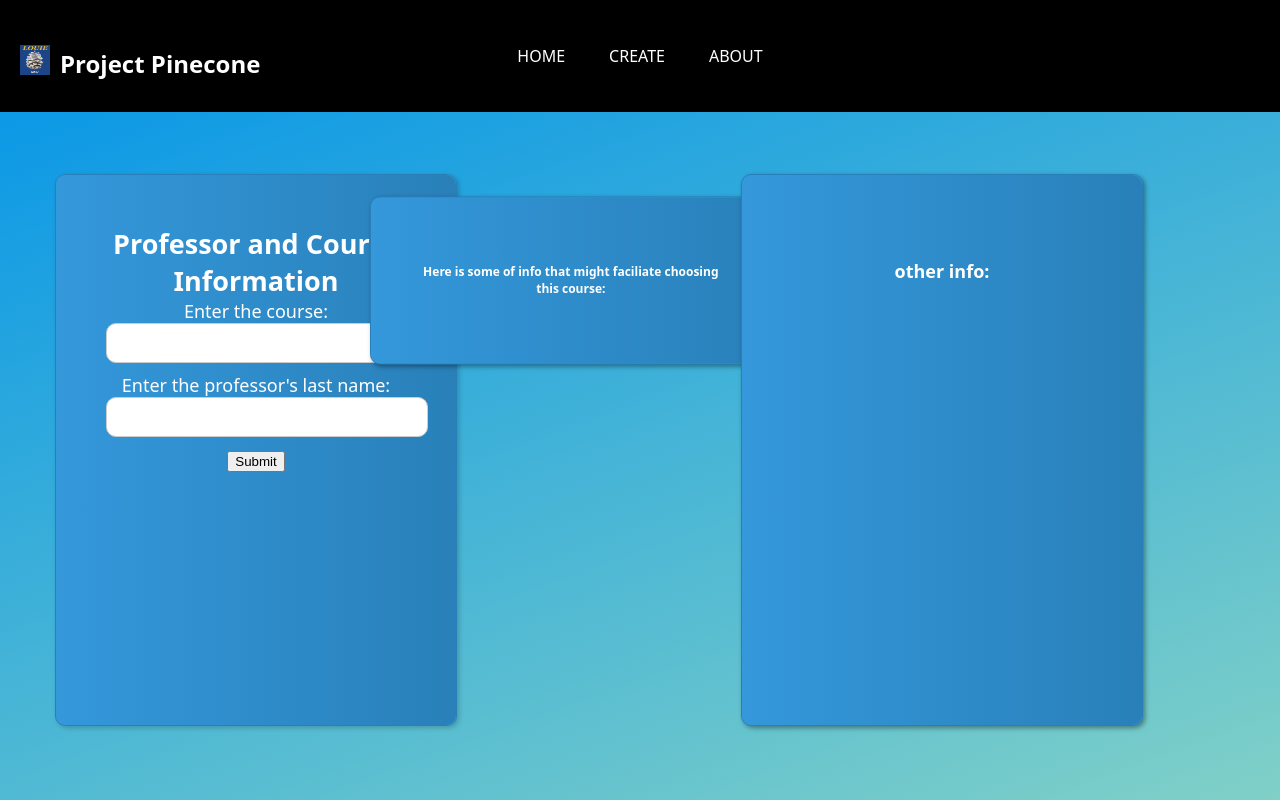
After one commit to UnlimitedDrip/ProjectPinecone, a Flask app: template project_pinecone/templates/index.html in a window 1280 px wide. The commit adds this page. Run offline with Flask 3, Linux system fonts and the light colour scheme; the template is opened without the code that fills it, so the values that code supplies are empty.

Commit message:
Flask completed (#31)
* Delete project_pinecone directory

* Add files via upload

```diff
--- /dev/null
+++ b/project_pinecone/Prototype.py
@@ -0,0 +1,95 @@
+#Prototype.py
+professors = [
+    {
+        "firstName": 'Ashish',
+        "lastName": 'Amresh',
+        "rating": '2.6/5',
+        "difficulty": '1.9/5',
+        "link": 'https://www.ratemyprofessors.com/professor/1356382',
+        "comment1": "Overall he didn't do anything during the semester so far other than use other professor's material to 'teach' the course. Be prepared to figure everything out on your own. The videos he uses are generic, outdated, and most likely won't pertain to the OS you are running.",
+        "comment2": "Barely taught. Just gave specific lessons from book. Cares more about research than teaching.",
+        "comment3": "The video lectures are pretty good quality, the instructor in the videos is well qualified and speaks clearly. the coursework is moderate but not very difficult. Amresh was very responsive and I generally found this to be one of the better parts of the BSE program at ASU."
+    },
+    {
+        "firstName": 'Paul',
+        "lastName": 'Bakke',
+        "rating": '3.4/5',
+        "difficulty": '2.5/5',
+        "link": 'https://www.ratemyprofessors.com/professor/2678904',
+        "comment1": "Most of the stuff is going to be learned by doing the coding itself and his lectures are quite boring. You also don't know what grade you're actually going to get until near the end of the semester. I was thinking I ended the semester at a B- when I calculated it myself but ended with an A. If you put even 2 hours a week of effort you'll do fine.",
+        "comment2": "He was very nice but he stopped teaching about a month after school had started. I started to not understand what was going on in the class. Showing up felt like it was useless after that; he posted his lectures online and everything was online. The lab was horrible though, very hard.",
+        "comment3": "I felt like his lectures were there just to be there. Most of the learning is done on your own with the homework. He understands students are busy and provides very flexible hours which are very much appreciated. He is also always super helpful. The most unhelpful thing he's done was provide a required textbook. You will never touch it."
+    }
+]
+
+course_data = [
+    {
+        "Class": "CS 105",
+        "Section": 1,
+        "Instructor": "Hocking,Toby D",
+        "A": 81,
+        "B": 42,
+        "C": 19,
+        "D": 15,
+        "F": 52,
+        "W": 37,
+        "Total": 247
+    }
+]
+
+def display(course, last_name):
+    # array for comments
+    comm_arr = [None, None, None]
+
+    prof_info = find_professor_by_last_name(last_name)
+    course_info = find_course_name(course)
+
+    if prof_info and course_info:
+        # get comments
+        comm_arr = get_prof_comments(prof_info, comm_arr)
+
+        result = [comm_arr, prof_info, course_info, find_course_average(course_info), find_course_withdrawal_rate(course_info), find_course_diff(course_info)]
+        #passing an array with all the info inside index 0: comments, 1: Instructor's info, 2: Course info, 3: average, 4: course withdrawal, 5:course diff
+        return result
+    else:
+        return {"error": "Professor or course not found."}
+
+
+def get_prof_comments(prof_info, comm_arr):
+    if prof_info:
+        comm_arr[0] = prof_info.get("comment1", "")
+        comm_arr[1] = prof_info.get("comment2", "")
+        comm_arr[2] = prof_info.get("comment3", "")
+
+    return comm_arr
+
+
+def find_course_diff(course_info):
+    withdrawal_rate = find_course_withdrawal_rate(course_info)
+    course_avg = find_course_average(course_info)
+
+    if course_avg < 70.00 or withdrawal_rate > 33.00:
+        return "According to the Course Average or the Withdrawal Rate, this course may be a bit difficult."
+    return "This course seems to not have any indications that it will be abnormally difficult."
+
+
+def find_course_average(course_info):
+    return round(((course_info["A"] + course_info["B"] + course_info["C"]) / course_info["Total"]) * 100, 2)
+
+
+def find_course_withdrawal_rate(course_info):
+    return round((course_info["W"] / course_info["Total"]) * 100, 2)
+
+
+def find_course_name(course_name_to_find):
+    for course in course_data:
+        if course["Class"] == course_name_to_find:
+            return course
+    return None
+
+
+def find_professor_by_last_name(last_name_to_find):
+    for prof in professors:
+        if prof["lastName"] == last_name_to_find:
+            return prof
+    return None
--- /dev/null
+++ b/project_pinecone/run.py
@@ -0,0 +1,42 @@
+#run.py
+# app.py
+from flask import Flask, render_template, request
+from Prototype import display
+
+app = Flask(__name__)
+
+@app.route('/')
+def home():
+    return render_template('index.html')
+
+@app.route('/create')
+def create():
+    return render_template('create.html')
+
+@app.route('/about')
+def about():
+    return render_template('about.html')
+
+@app.route('/display', methods=['POST'])
+def display_route():
+
+    if request.method == 'POST':
+        course = request.form.get('Course')
+        last_name = request.form.get('Last')
+
+        # Call the display function from Prototype.py and saves the results in result
+        result = display(course, last_name)
+
+        if "error" in result:
+            return render_template('index.html', error=result["error"])
+
+        # rerenders the template, but now with result allowing our page to print the results.
+        return render_template('index.html', result=result)
+
+    # This should take care of cases where no input is given
+    return render_template('index.html')
+
+
+
+if __name__ == '__main__':
+    app.run(debug=True)
--- a/project_pinecone/assets/css/main.css
+++ b/project_pinecone/static/css/styles.css
@@ -1,3 +1,4 @@
+/* Styles.css*/
 /* Reset some default styles */
 body, h1, h2, h3, p
 
@@ -36,11 +37,11 @@ body
      justify-content: flex-start;
 }
 
-.navbar-logo
+.navbar-logo img
 {
     width: 30px; /* Adjust the logo size as needed */
     height: 30px;
-    margin-right: 10px; /* Add margin to separate logo and title */
+    margin-right: 10px;
 }
 
 .w3-bar
@@ -212,6 +213,7 @@ body
     left: 20%;
     transform: translate(-50%, -50%); /* Adjust for vertical centering */
     overflow: hidden; /* Clip the border inside the tile */
+    margin-top: 50px;
 }
 
 .tile::before {
@@ -261,6 +263,12 @@ body
     transition: background-color 0.3s;
 }
 
+.tile-container {
+    display: flex;
+    justify-content: space-between; /* Distribute space evenly between tiles */
+    margin: 20px; /* Adjust the margin as needed */
+}
+
 .tile input[type="button"]:hover {
     background-color: #2980b9; /* Change background color on hover */
 }
@@ -284,11 +292,13 @@ body
     font-size: 12px;
     margin: 0 auto; /* Center horizontally */
     position: absolute;
-    top: 50%; /* Center vertically */
-    right: 30%;
-    transform: translate(-50%, -50%); /* Adjust for vertical centering */
+    top: 225px;
+    right: 24%;
+    transform: translate(-50%, -17%); /* Adjust for vertical centering */
     overflow: hidden; /* Clip the border inside the tile */
 }
+
+
 
 .results-tile::before {
     content: "";
@@ -320,13 +330,14 @@ body
     text-align: center;
     padding: 50px;
     color: #fff;
-    font-size: 18px;
+    font-size: 12px;
     margin: 0 auto; /* Center horizontally */
     position: absolute;
     top: 50%; /* Center vertically */
-    right: 0%;
+    right: -5%;
     transform: translate(-50%, -50%); /* Adjust for vertical centering */
     overflow: hidden; /* Clip the border inside the tile */
+    margin-top: 50px;
 }
 
 .tile2::before {
@@ -351,17 +362,20 @@ body
 
 /*Output css edit*/
 
-#output {
+.output {
     /* Styles for the output element */
+    font-family: system-ui, -apple-system, BlinkMacSystemFont, 'Segoe UI', Roboto, Oxygen, Ubuntu, Cantarell, 'Open Sans', 'Helvetica Neue', sans-serif;
     color: rgb(255, 255, 255);
     font-weight: bold;
     margin-top: 15px;
     text-decoration-thickness: 4px;
 }
 
-#output1 {
+.output1 {
     /* Styles for the output1 element */
     color: rgb(55, 192, 192);
+    font-size: 18px;
+
 
 }
 
--- /dev/null
+++ b/project_pinecone/templates/index.html
@@ -0,0 +1,86 @@
+<!-- index.html -->
+<!DOCTYPE html>
+<html lang="en">
+
+<head>
+    <link rel="icon" type="image/x-icon" href="{{ url_for('static', filename='favicon.ico') }}">
+    <meta charset="UTF-8">
+    <meta name="viewport" content="width=device-width, initial-scale=1.0">
+    <title>Project Pinecone</title>
+    <link rel="stylesheet" href="{{ url_for('static', filename='css/styles.css') }}">
+</head>
+
+<body>
+    <div class="navbar-container">
+        <!-- Navigation -->
+        <nav class="w3-bar w3-black">
+            <span class="navbar-title">
+                <span class="navbar-logo">
+                    <img src="{{ url_for('static', filename='images/logo.png') }}" alt="Project Pinecone">
+                </span>
+                Project Pinecone
+            </span>
+
+            <a href="{{ url_for('home') }}" class="w3-button w3-bar-item">Home</a>
+            <a href="{{ url_for('create') }}" class="w3-button w3-bar-item">Create</a>
+            <a href="{{ url_for('about') }}" class="w3-button w3-bar-item">About</a>
+        </nav>
+    </div>
+
+    <!-- Home Section -->
+    <section class="home-section">
+        <div class="logo">
+            <div class="tile">
+                <h1>Professor and Course Information</h1>
+
+                <form action="{{ url_for('display_route') }}" method="post">
+                    <label for="Course">Enter the course:</label>
+                    <input type="text" id="Course" name="Course" required>
+
+                    <label for="Last">Enter the professor's last name:</label>
+                    <input type="text" id="Last" name="Last" required>
+
+                    <button type="submit">Submit</button>
+                </form>
+
+            </div>
+        </div>
+    </section>
+    <div class="tile-container">
+        <div class="results-tile" id="search-results">
+            <h4>Here is some of info that might faciliate choosing this course:</h4>
+            <!-- Display the result if available -->
+            {% if result %}
+            <div class="output">
+                <br>
+                <p>Instructor Information:</p>
+                <p>Instructor: {{result[1].firstName}} {{result[1].lastname}}</p>
+                <p>Instructor's Rating: {{result[1].rating}}</p>
+                <p>Instructor's Difficulty Rating: {{result[1].difficulty}}</p>
+                <a href={{result[1].link}}> Professor Reviews </a>
+                <p>Professor's Top 3 Most Recent Comments:</p>
+                {% for i in range(0,3) %}
+
+                    <p><br>{{ result[0][i] }}</p>
+                {% endfor %}
+            </div>
+            {% endif %}
+        </div>
+
+        <div class="tile2" id="search-results">
+            <br><br>
+            <h2>other info:</h2>
+            <!-- Adjust this part to display your result data -->
+            {% if result %}
+            <div class="output1">
+                <br><br>
+                <p>Course Information: <br>Percentage of Students who passed with a 'C' or Higher: {{result[3]}}%.</p>
+                <p>Percentage of Students who withdrew: {{result[4]}}%.</p> <br>
+                <p>Course Difficulty:<br>{{result[5]}}</p>
+            </div>
+            {% endif %}
+        </div>
+    </div>
+</body>
+
+</html>
```
Also changed, not shown: project_pinecone/index.html (deleted, +0 -54 lines), project_pinecone/templates/about.html (renamed from project_pinecone/about.html, +14 -9 lines), project_pinecone/templates/create.html (renamed from project_pinecone/create.html, +8 -6 lines), project_pinecone/config.py (added), project_pinecone/static/favicon.ico (added), project_pinecone/static/images/aaron.png (renamed from project_pinecone/images/aaron.png), project_pinecone/static/images/background.jpg (renamed from project_pinecone/images/background.jpg), project_pinecone/static/images/daniel.png (renamed from project_pinecone/images/daniel.png), project_pinecone/static/images/eeffoc.jpeg (renamed from project_pinecone/images/eeffoc.jpeg), project_pinecone/static/images/logo.png (renamed from project_pinecone/images/logo.png), project_pinecone/static/images/pinecone.png (renamed from project_pinecone/images/pinecone.png), project_pinecone/static/js/Prototype.js (renamed from project_pinecone/assets/js/Prototype.js), project_pinecone/static/js/calendarFileInput.js (renamed from project_pinecone/assets/js/calendarFileInput.js).
